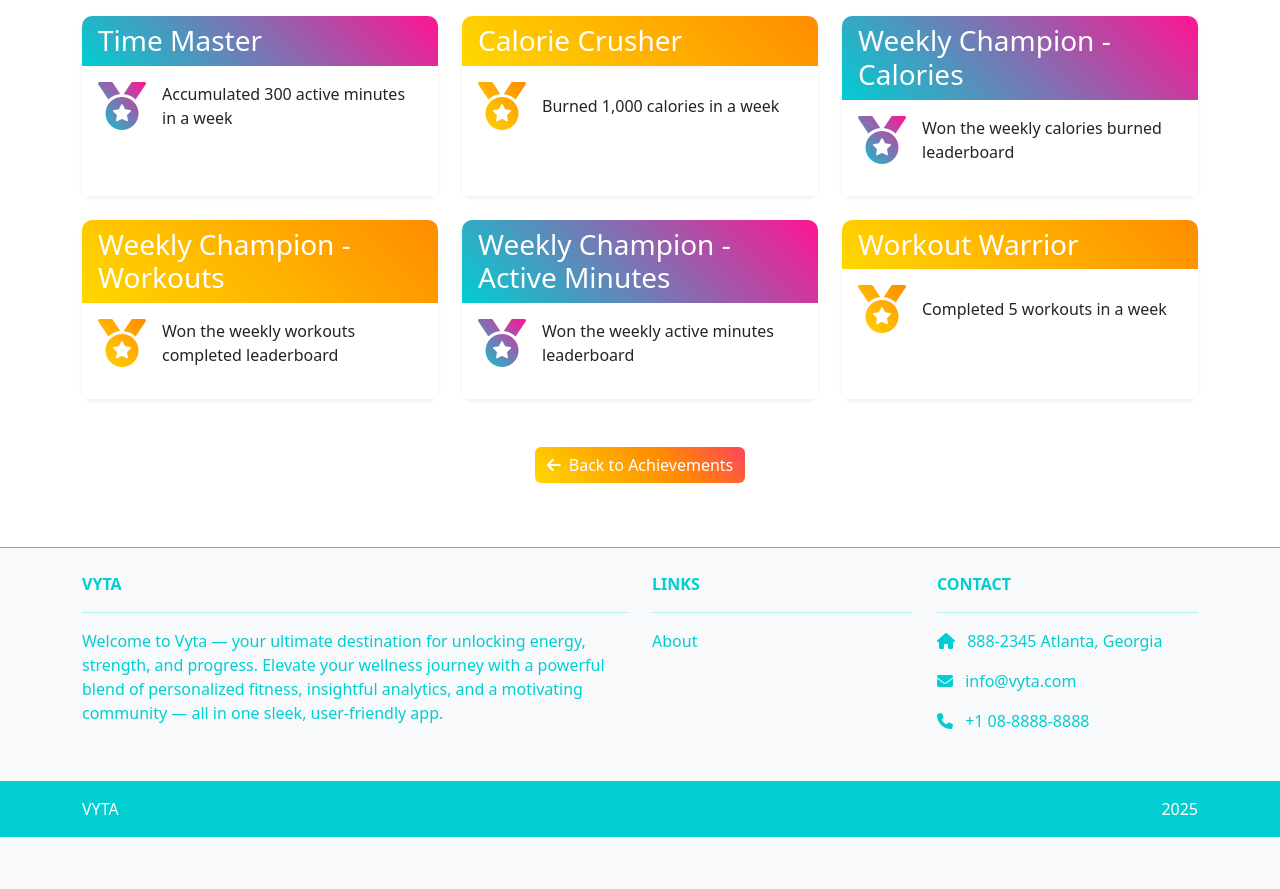
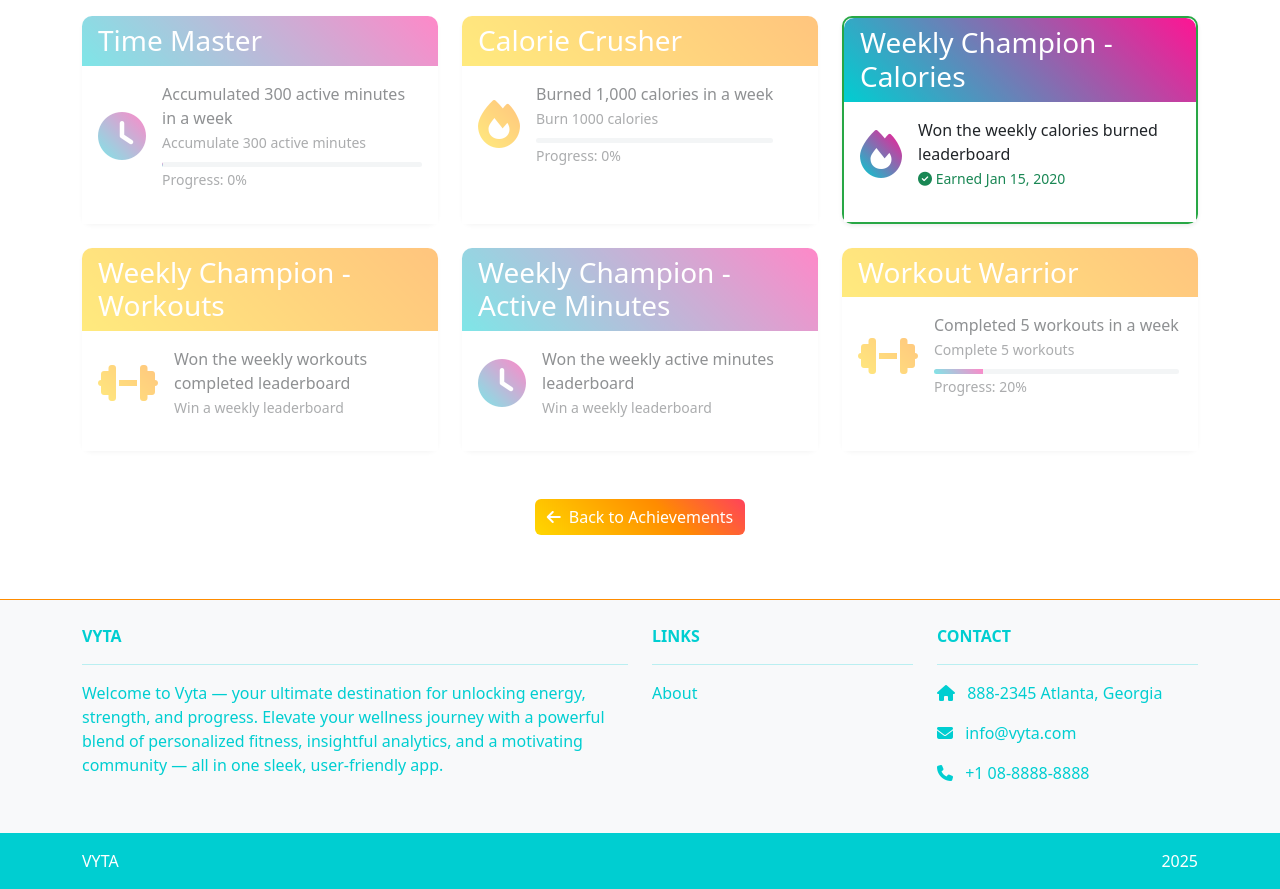
Before and after one commit to 2340-Ian4/vyta, a Django app: page /achievements/badges/ in a window 1280 px wide. Shown: the part 205-1094 px from the top of the page. Before the commit the page ends 1042 px from the top, so only its background shows below. Run offline with Django 5.2, Linux system fonts and the light colour scheme; a user stored in the database is signed in; data comes from the database, SQL or seed files in the repository; tables that the repository leaves empty hold one stand-in row (values such as "Sample post"); grey boxes marked "Sample" are stand-in pictures; some libraries are stand-ins or nearby versions.

Commit message:
fixed badges logic

```diff
--- a/achievements/templates/achievements/badges.html
+++ b/achievements/templates/achievements/badges.html
@@ -10,18 +10,44 @@
 
 <div class="p-3">
     <div class="container">
+        {% if all_badges %}
             <div class="row">
                 {% for badge in all_badges %}
                 <div class="col-md-4 mb-4">
-                <div class="card h-100 shadow-sm">
+                    <div class="card h-100 shadow-sm {% if badge.earned %}border-success{% else %}opacity-50{% endif %}">
                         <div class="card-header" style="background: linear-gradient(45deg, {% cycle '#00CED1' '#FFD700' %}, {% cycle '#FF1493' '#FF8C00' %}); color: white;">
                             <h3 class="card-title mb-0">{{ badge.name }}</h3>
                         </div>
                         <div class="card-body">
                             <div class="d-flex align-items-center mb-3">
-                            <i class="fas fa-medal fa-3x" style="background: linear-gradient(45deg, {% cycle '#00CED1' '#FFD700' %}, {% cycle '#FF1493' '#FF8C00' %}); -webkit-background-clip: text; -webkit-text-fill-color: transparent; margin-right: 1rem;"></i>
+                                <i class="fas {{ badge.icon }} fa-3x" style="background: linear-gradient(45deg, {% cycle '#00CED1' '#FFD700' %}, {% cycle '#FF1493' '#FF8C00' %}); -webkit-background-clip: text; -webkit-text-fill-color: transparent; margin-right: 1rem;"></i>
                                 <div>
                                     <p class="mb-0">{{ badge.description }}</p>
+                                    {% if not badge.earned %}
+                                        <small class="text-muted">
+                                            {% if badge.requirement_type == 'workouts_completed' %}
+                                                Complete {{ badge.requirement_value }} workouts
+                                            {% elif badge.requirement_type == 'calories_burned' %}
+                                                Burn {{ badge.requirement_value }} calories
+                                            {% elif badge.requirement_type == 'active_minutes' %}
+                                                Accumulate {{ badge.requirement_value }} active minutes
+                                            {% elif badge.requirement_type == 'streak_days' %}
+                                                Maintain a {{ badge.requirement_value }} day streak
+                                            {% elif badge.requirement_type == 'special' %}
+                                                Win a weekly leaderboard
+                                            {% endif %}
+                                        </small>
+                                        {% if badge.progress > 0 %}
+                                            <div class="progress mt-2" style="height: 5px;">
+                                                <div class="progress-bar" role="progressbar" style="width: {{ badge.progress }}%" aria-valuenow="{{ badge.progress }}" aria-valuemin="0" aria-valuemax="100"></div>
+                                            </div>
+                                            <small class="text-muted">Progress: {{ badge.progress|floatformat:0 }}%</small>
+                                        {% endif %}
+                                    {% else %}
+                                        <small class="text-success">
+                                            <i class="fas fa-check-circle"></i> Earned {{ badge.earned_at|date:"M d, Y" }}
+                                        </small>
+                                    {% endif %}
                                 </div>
                             </div>
                         </div>
@@ -29,6 +55,16 @@
                 </div>
                 {% endfor %}
             </div>
+        {% else %}
+            <div class="text-center py-5">
+                <i class="fas fa-medal fa-4x text-muted mb-3"></i>
+                <h4 class="text-muted">No Badges Yet</h4>
+                <p class="text-muted">Complete workouts and achieve milestones to earn badges!</p>
+                <a href="{% url 'workouts.log_workout' %}" class="btn btn-custom-gradient mt-3">
+                    <i class="fas fa-plus me-2"></i>Log Your First Workout
+                </a>
+            </div>
+        {% endif %}
         <div class="text-center mt-4">
             <a class="btn btn-custom-gradient" href="{% url 'achievements.index' %}">
                 <i class="fas fa-arrow-left me-2"></i>Back to Achievements
@@ -53,5 +89,15 @@
     .card-body {
         background-color: #fff;
     }
+    .border-success {
+        border: 2px solid #28a745 !important;
+    }
+    .progress {
+        background-color: #e9ecef;
+        border-radius: 10px;
+    }
+    .progress-bar {
+        background: linear-gradient(45deg, #00CED1, #FF1493);
+    }
 </style>
 {% endblock content %}
--- a/achievements/views.py
+++ b/achievements/views.py
@@ -7,11 +7,18 @@ from .models import LeaderboardEntry, LeaderboardType
 from user.models import UserProfile, Badge, UserBadge
 from workouts.models import Workout
 import logging
+from django.db import models
 
 logger = logging.getLogger(__name__)
 
 def award_weekly_champion_badges(week_start, user_profile, leaderboard_type):
     """Award weekly champion badges to the top user in each leaderboard type"""
+    # Only award badges for previous weeks (not the current week)
+    today = timezone.localtime(timezone.now()).date()
+    if week_start >= today:
+        logger.info(f"Skipping badge award for current week {week_start}")
+        return
+
     # Get the top user for this leaderboard type
     top_entry = LeaderboardEntry.objects.filter(
         week_start=week_start,
@@ -26,7 +33,19 @@ def award_weekly_champion_badges(week_start, user_profile, leaderboard_type):
 
         if badge and not UserBadge.objects.filter(user_profile=user_profile, badge=badge).exists():
             UserBadge.objects.create(user_profile=user_profile, badge=badge)
-            logger.info(f"Awarded {badge_name} to {user_profile.user.username}")
+            logger.info(f"Awarded {badge_name} to {user_profile.user.username} for week of {week_start}")
+
+            # Update the badges collected leaderboard
+            badge_count = UserBadge.objects.filter(user_profile=user_profile).count()
+            LeaderboardEntry.objects.update_or_create(
+                user=user_profile.user,
+                leaderboard_type=LeaderboardType.BADGES_COLLECTED,
+                week_start=week_start,
+                defaults={
+                    'score': badge_count,
+                    'rank': 0  # Will be updated after sorting
+                }
+            )
 
 def check_weekly_milestones(user_profile, week_start, today):
     """Check and award milestone badges for weekly achievements"""
@@ -190,18 +209,39 @@ def index(request):
 def badges(request):
     # Get all badges and user's earned badges
     user_profile = UserProfile.objects.get(user=request.user)
-    all_badges = Badge.objects.all()
     earned_badges = UserBadge.objects.filter(user_profile=user_profile).select_related('badge')
 
-    # Create a list of badges with earned status
+    # Get all badges that have valid requirements
+    all_badges = Badge.objects.filter(
+        requirement_type__in=['workouts_completed', 'calories_burned', 'active_minutes', 'streak_days', 'special']
+    ).distinct()
+
+    # Create a list of badges with earned status and progress
     badges_with_status = []
     for badge in all_badges:
         earned = earned_badges.filter(badge=badge).exists()
+
+        # Calculate progress for unearned badges
+        progress = 0
+        if not earned:
+            if badge.requirement_type == 'workouts_completed':
+                progress = min(100, (user_profile.workouts_completed / badge.requirement_value) * 100)
+            elif badge.requirement_type == 'calories_burned':
+                progress = min(100, (user_profile.calories_burned / badge.requirement_value) * 100)
+            elif badge.requirement_type == 'active_minutes':
+                progress = min(100, (user_profile.active_minutes / badge.requirement_value) * 100)
+            elif badge.requirement_type == 'streak_days':
+                progress = min(100, (user_profile.streak_days / badge.requirement_value) * 100)
+
         badges_with_status.append({
             'name': badge.name,
             'description': badge.description,
+            'icon': badge.icon,
             'earned': earned,
-            'earned_at': earned_badges.get(badge=badge).earned_at if earned else None
+            'earned_at': earned_badges.get(badge=badge).earned_at if earned else None,
+            'requirement_type': badge.requirement_type,
+            'requirement_value': badge.requirement_value,
+            'progress': progress
         })
 
     return render(request, 'achievements/badges.html', {'all_badges': badges_with_status})
--- a/home/templates/home/index.html
+++ b/home/templates/home/index.html
@@ -202,7 +202,7 @@
                 {% endfor %}
               </div>
               <div class="text-center mt-3">
-                <a href="{% url 'achievements.index' %}" class="btn btn-custom-gradient-outline btn-sm">View All Achievements</a>
+                <a href="{% url 'achievements.badges' %}" class="btn btn-custom-gradient-outline btn-sm">View All Achievements</a>
               </div>
             {% else %}
               <div class="empty-state">
--- a/social/templates/social/profile.html
+++ b/social/templates/social/profile.html
@@ -168,7 +168,7 @@
                             {% endfor %}
                         </div>
                         <div class="text-center mt-3">
-                            <a href="{% url 'achievements.index' %}" class="btn btn-custom-gradient">
+                            <a href="{% url 'achievements.badges' %}" class="btn btn-custom-gradient">
                                 <i class="fas fa-arrow-right me-2"></i>View All Achievements
                             </a>
                         </div>
--- a/user/templates/user/profile.html
+++ b/user/templates/user/profile.html
@@ -186,7 +186,7 @@
                             {% endfor %}
                         </div>
                         <div class="text-center mt-3">
-                            <a href="{% url 'achievements.index' %}" class="btn btn-custom-gradient">
+                            <a href="{% url 'achievements.badges' %}" class="btn btn-custom-gradient">
                                 <i class="fas fa-arrow-right me-2"></i>View All Achievements
                             </a>
                         </div>
```
Also changed, not shown: user/models.py (+25 -10 lines), workouts/gemini_api.py (+5 -2 lines). Lines whose indentation alone changed are shown as unchanged.
